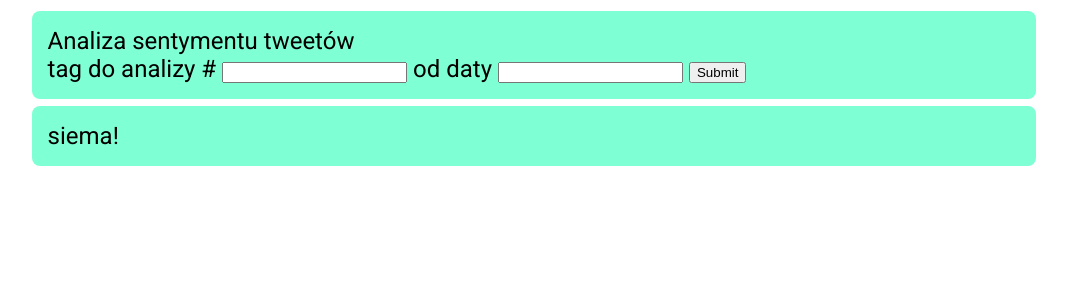
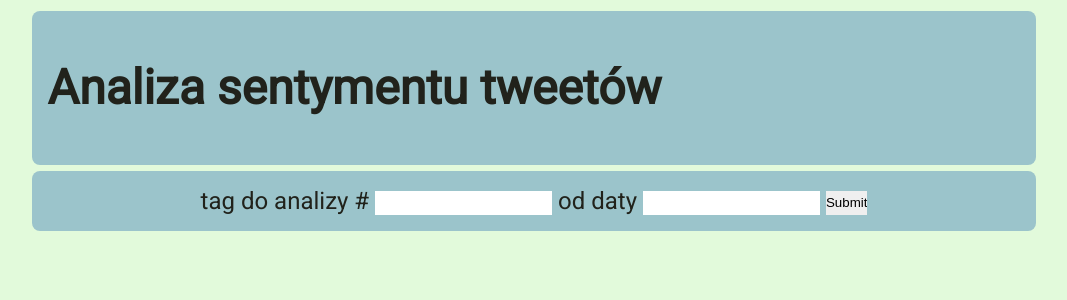
Before and after one commit to monika-osiak/azure-ml, a Flask app: page / in a window 1280 px wide. Shown: the top 300 px of the page, without its empty margins (106-1173 px from the left). Run offline with Flask 2, Linux system fonts and the light colour scheme.

Commit message:
branch upload

```diff
--- a/main.py
+++ b/main.py
@@ -10,7 +10,6 @@ twitter_api, analytics_api = config.connect_with_services()
 
 @app.route('/get-sentiment', methods=['GET', 'POST'])
 def registration_view_post():
-    print(request.form)
     data = {}
     data['hashtag'] = '#' + request.form.get("hashtag")
     data['from'] = request.form.get("from")
@@ -94,7 +93,7 @@ def registration_view_post():
     # return jsonify(analysed=total_count, average_sentiment=avg_sentiment, positive_percent=positive_percent,
     #                negative_percent=negative_percent, neutral_percent=neutral_percent,
     #                sample_tweets=tweets_analysed[:3]), 200
-    return render_template('welcome.html', tweets=tweets_analysed[:3])
+    return render_template('welcome.html', tweets=tweets_analysed[:10])
 
 
 @app.route('/')
--- a/static/css/welcome.css
+++ b/static/css/welcome.css
@@ -1,6 +1,16 @@
 body {
     font-family: 'Roboto', sans-serif;
     font-size: 1.5rem;
+    background-color: #E2FADB;
+}
+form {
+    text-align: center;
+}
+input {
+    border: none;
+    padding: 0;
+    vertical-align: middle;
+    height: 1.5rem
 }
 .stream {
     width: 80%;
@@ -9,8 +19,20 @@ body {
     margin: auto;
 }
 .stream-box {
-    background-color: aquamarine;
+    background-color: #9BC4CB;
+    color: #21221B;
     padding: 1rem;
     border-radius: 0.5rem;
     margin: 0.2rem;
 }
+.stream-box-date {
+    font-size: 0.95rem;
+}
+.stream-box-content {
+    margin: 0.5rem 0;
+}
+.stream-box-sentiment {
+    text-align: end;
+    font-size: 0.95rem;
+    font-weight: bold;
+}
--- a/templates/welcome.html
+++ b/templates/welcome.html
@@ -5,36 +5,33 @@
     <link rel="stylesheet" href="{{ url_for('static', filename='css/welcome.css') }}">
     <link rel="preconnect" href="https://fonts.gstatic.com">
     <link href="https://fonts.googleapis.com/css2?family=Roboto&display=swap" rel="stylesheet">
-    <title>Azure</title>
+    <title>Analiza sentymentu tweetów</title>
 </head>
 <body>
 <div class="stream">
     <div class="stream-box">
-        <span>
-            Analiza sentymentu tweetów
-            <form action="{{ url_for('registration_view_post') }}" method="post">
-                <label for="hashtag" id="hashtag">tag do analizy #</label>
-                <input type="text" name="hashtag" id="hashtag">
-                <label for="from">od daty</label>
-                <input type="text" name="from" id="from">
-                <input type="submit">
-            </form>
-        </span>
+        <h1>Analiza sentymentu tweetów</h1>
     </div>
     <div class="stream-box">
-    siema!
+        <form action="{{ url_for('registration_view_post') }}" method="post">
+            <label for="hashtag" id="hashtag">tag do analizy #</label>
+            <input type="text" name="hashtag" id="hashtag">
+            <label for="from">od daty</label>
+            <input type="text" name="from" id="from">
+            <input type="submit">
+        </form>
     </div>
     {% for tweet in tweets %}
         <div class="stream-box">
-            <span>
-                opublikowano: {{ tweet.created_at }}
-            </span>
-            <span>
+            <div class="stream-box-date">
+                Opublikowano: {{ tweet.created_at }}
+            </div>
+            <div class="stream-box-content">
                 {{ tweet.content }}
-            </span>
-            <span>
-                ocena: {{ tweet.sentiment }}
-            </span>
+            </div>
+            <div class="stream-box-sentiment">
+                Ocena: {{ tweet.sentiment }}
+            </div>
         </div>
     {% endfor %}
 
```
